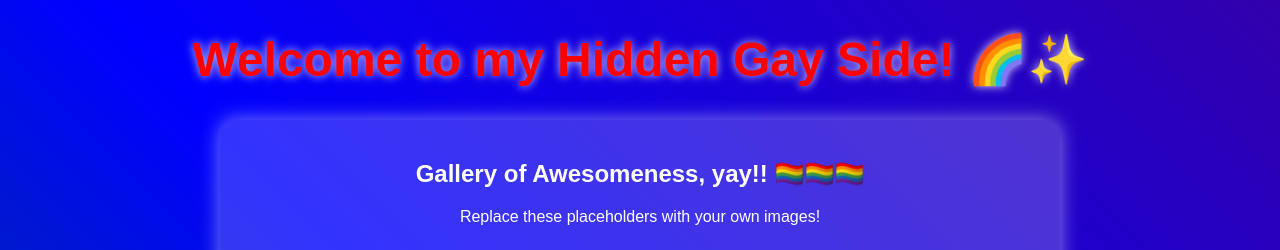
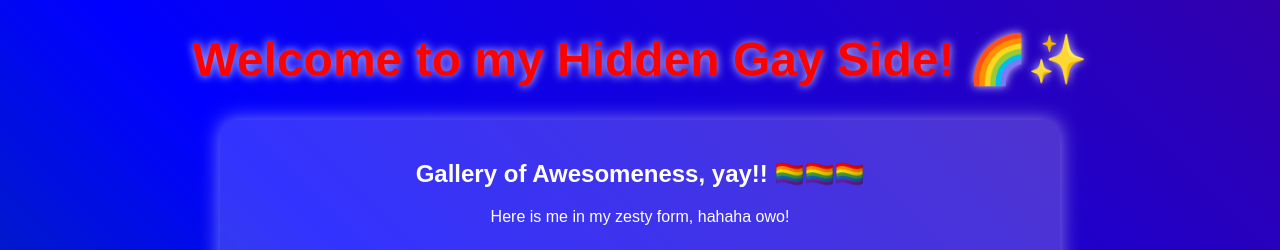
Before and after one commit to rizz123lolol/tim.github.io, a plain HTML site: page index.html in a window 1280 px wide. Shown: the top 250 px of the page. Drawn offline with Linux system fonts and the light colour scheme.

Commit message:
Update index.html

```diff
--- a/index.html
+++ b/index.html
@@ -82,7 +82,7 @@
 
     <div class="section">
         <h2>Gallery of Awesomeness, yay!! 🏳️‍🌈🏳️‍🌈🏳️‍🌈</h2>
-        <p>Replace these placeholders with your own images!</p>
+        <p>Here is me in my zesty form, hahaha owo!</p>
         <img class="placeholder" src="https://raw.githubusercontent.com/rizz123lolol/tim.github.io/refs/heads/main/2.webp" alt="Placeholder Image 1">
         <img class="placeholder" src="https://raw.githubusercontent.com/rizz123lolol/tim.github.io/refs/heads/main/3.webp" alt="Placeholder Image 2">
         <img class="placeholder" src="https://raw.githubusercontent.com/rizz123lolol/tim.github.io/refs/heads/main/4.webp" alt="Placeholder Image 3">
```
